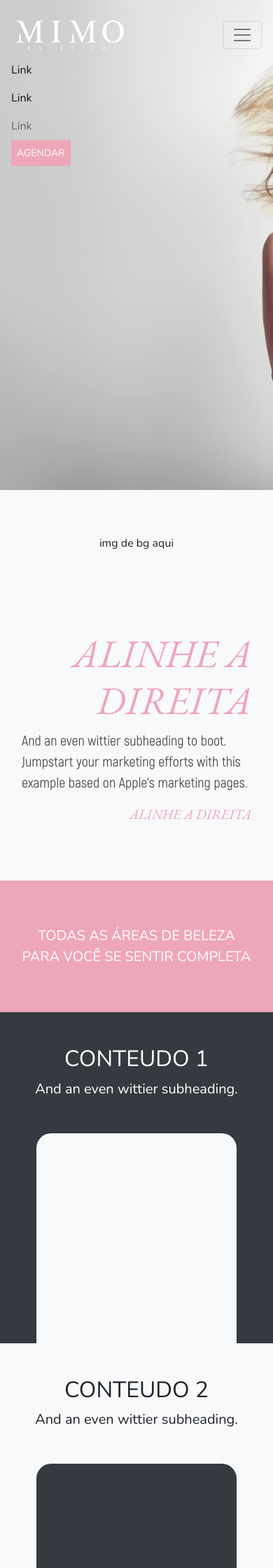
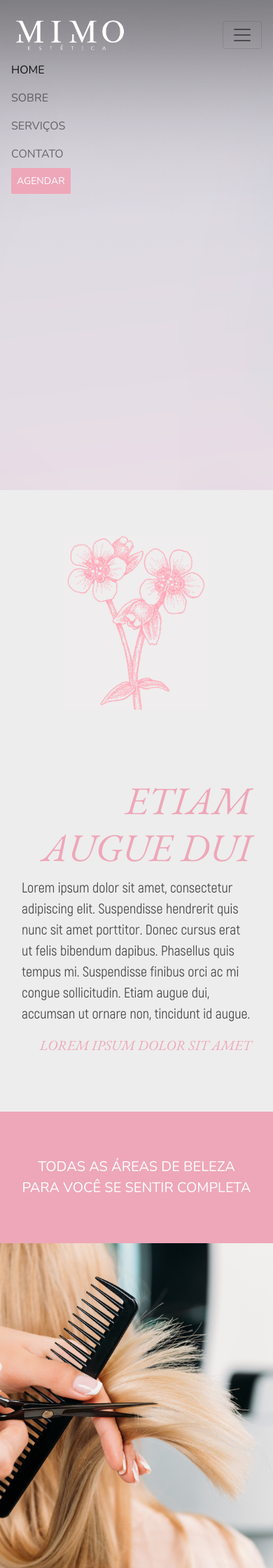
Before and after one commit to chlles/mimo, a PHP site: page / in a window 390 px wide, after a click that opens the changed part. Shown: the top 2240 px of the page at 70% size. Run offline with PHP 8.4, Linux system fonts and the light colour scheme; some libraries are stand-ins or nearby versions.

Commit message:
new updates

```diff
--- a/form/main.css
+++ b/form/main.css
@@ -106,9 +106,8 @@
   display: block;
   width: 100%;
   background-color: #454545;
-  border: 1px solid white;
   border-radius: 31px;
-  font-size: 18px;
+  font-size: 15px;
   color: white;
   line-height: 1.2;
 }
@@ -116,14 +115,14 @@
 
 /*---------------------------------------------*/
 input.input100 {
-  height: 62px;
-  padding: 0 35px 0 35px;
+  height: 46px;
+  padding: 0 35px 0 25px;
 }
 
 
 textarea.input100 {
   min-height: 169px;
-  padding: 19px 35px 0 35px;
+  padding: 19px 20px 0 20px;
 }
 
 
--- a/index.html
+++ b/index.html
@@ -38,15 +38,18 @@
         <div class="collapse navbar-collapse" id="navbar1">
             <ul class="navbar-nav ml-auto">
                 <li class="nav-item active">
-                    <a class="nav-link" href="#">Link</a>
+                    <a class="nav-link" href="#">HOME</a>
                 </li>
-                <li class="nav-item active">
-                    <a class="nav-link" href="#">Link</a>
+                <li class="nav-item ml-md-2">
+                    <a class="nav-link" href="#">SOBRE</a>
                 </li>
-                <li class="nav-item">
-                    <a class="nav-link" href="#">Link</a>
+                <li class="nav-item ml-md-2">
+                    <a class="nav-link" href="#">SERVIÇOS</a>
                 </li>
-                <li class="nav-item">
+                <li class="nav-item ml-md-2">
+                    <a class="nav-link" href="#">CONTATO</a>
+                </li>
+                <li class="nav-item ml-md-3">
                     <a class="btn btn-rosa" href="#">AGENDAR</a>
                 </li>
             </ul>
@@ -59,15 +62,15 @@
 </div>
 
 
-<div class="row position-relative overflow-hidden p-3 text-center bg-light">
+<div class="row position-relative overflow-hidden p-3 text-center backgroundGrey">
     <div class="container row mx-auto">
         <div class="col-md-5 mx-auto my-5 overflow-hidden">
-            <p>img de bg aqui</p>
+            <img src="img/home_site_flor.png" class="img-fluid" style="max-height:250px;">
         </div>
         <div class="col-md-7 mx-auto my-5 overflow-hidden">
-            <h3 class="display-4 font-weight-normal text-align-right textPink text-uppercase comSerifa">Alinhe a direita</h3>
-            <p class="lead font-weight-normal text-align-left textDarkGrey Akrobat">And an even wittier subheading to boot. Jumpstart your marketing efforts with this example based on Apple's marketing pages.</p>
-            <p class="lead font-weight-normal text-align-right textPink text-uppercase comSerifa">Alinhe a direita </p>
+            <h3 class="display-4 font-weight-normal text-align-right textPink text-uppercase comSerifa"> Etiam augue dui</h3>
+            <p class="lead font-weight-normal text-align-left textDarkGrey Akrobat">Lorem ipsum dolor sit amet, consectetur adipiscing elit. Suspendisse hendrerit quis nunc sit amet porttitor. Donec cursus erat ut felis bibendum dapibus. Phasellus quis tempus mi. Suspendisse finibus orci ac mi congue sollicitudin. Etiam augue dui, accumsan ut ornare non, tincidunt id augue.</p>
+            <p class="lead font-weight-normal text-align-right textPink text-uppercase comSerifa">Lorem ipsum dolor sit amet</p>
         </div>
     </div>
 </div>
@@ -79,61 +82,37 @@
 </div>
 
 <div class="d-md-flex flex-md-equal w-100">
-    <div class="bg-dark pt-3 px-3 pt-md-5 px-md-5 text-center text-white overflow-hidden">
-        <div class="my-3 py-3">
-            <h2 class="display-5">CONTEUDO 1</h2>
-            <p class="lead">And an even wittier subheading.</p>
-        </div>
-        <div class="bg-light shadow-sm mx-auto" style="width: 80%; height: 300px; border-radius: 21px 21px 0 0;"></div>
+    <div class="salao pt-3 px-3 pt-md-5 px-md-5 text-center text-white overflow-hidden">
+        <!--<div class="my-3 py-3">-->
+            <!--<h2 class="display-5">CONTEUDO 1</h2>-->
+            <!--<p class="lead">And an even wittier subheading.</p>-->
+        <!--</div>-->
     </div>
-    <div class="bg-light pt-3 px-3 pt-md-5 px-md-5 text-center overflow-hidden">
-        <div class="my-3 p-3">
-            <h2 class="display-5">CONTEUDO 2</h2>
-            <p class="lead">And an even wittier subheading.</p>
-        </div>
-        <div class="bg-dark shadow-sm mx-auto" style="width: 80%; height: 300px; border-radius: 21px 21px 0 0;"></div>
+    <div class="corporal pt-3 px-3 pt-md-5 px-md-5 text-center overflow-hidden">
+        <!--<div class="my-3 p-3">-->
+            <!--<h2 class="display-5">CONTEUDO 2</h2>-->
+            <!--<p class="lead">And an even wittier subheading.</p>-->
+        <!--</div>-->
     </div>
-    <div class="bg-primary pt-3 px-3 pt-md-5 px-md-5 text-center text-white overflow-hidden">
-        <div class="my-3 py-3">
-            <h2 class="display-5">CONTEUDO 3</h2>
-            <p class="lead">And an even wittier subheading.</p>
-        </div>
-        <div class="bg-light shadow-sm mx-auto" style="width: 80%; height: 300px; border-radius: 21px 21px 0 0;"></div>
+    <div class="esmalteria pt-3 px-3 pt-md-5 px-md-5 text-center text-white overflow-hidden">
+        <!--<div class="my-3 py-3">-->
+            <!--<h2 class="display-5">CONTEUDO 3</h2>-->
+            <!--<p class="lead">And an even wittier subheading.</p>-->
+        <!--</div>-->
     </div>
 </div>
 
 <div class="d-md-flex flex-md-equal w-100">
-    <div class="bg-light pt-3 px-3 pt-md-5 px-md-5 text-center overflow-hidden">
-        <div class="my-3 p-3">
-            <h2 class="display-5">CONTEUDO 4</h2>
-            <p class="lead">And an even wittier subheading.</p>
-        </div>
-        <div class="bg-dark shadow-sm mx-auto" style="width: 80%; height: 300px; border-radius: 21px 21px 0 0;"></div>
+    <div class="facial pt-3 px-3 pt-md-5 px-md-5 text-center text-white overflow-hidden">
     </div>
-    <div class="bg-primary pt-3 px-3 pt-md-5 px-md-5 text-center text-white overflow-hidden">
-        <div class="my-3 py-3">
-            <h2 class="display-5">CONTEUDO 5</h2>
-            <p class="lead">And an even wittier subheading.</p>
-        </div>
-        <div class="bg-light shadow-sm mx-auto" style="width: 80%; height: 300px; border-radius: 21px 21px 0 0;"></div>
+    <div class="salao pt-3 px-3 pt-md-5 px-md-5 text-center overflow-hidden">
     </div>
-    <div class="bg-dark pt-3 px-3 pt-md-5 px-md-5 text-center text-white overflow-hidden">
-        <div class="my-3 py-3">
-            <h2 class="display-5">CONTEUDO 6</h2>
-            <p class="lead">And an even wittier subheading.</p>
-        </div>
-        <div class="bg-light shadow-sm mx-auto" style="width: 80%; height: 300px; border-radius: 21px 21px 0 0;"></div>
+    <div class="corporal pt-3 px-3 pt-md-5 px-md-5 text-center text-white overflow-hidden">
     </div>
 </div>
 
-<div class="position-relative overflow-hidden p-3 text-center backgroundDarkGrey">
-    <div class="col-md-5 p-lg-5 mx-auto my-5">
-        <p class="lead font-weight-normal text-white">FAQ</p>
-    </div>
-</div>
-
-<div id="carouselExampleIndicators" class="carousel slide" data-ride="carousel" style="height: 159px;
-    overflow: hidden;">
+<div id="carouselExampleIndicators" class="carousel slide" data-ride="carousel" style="height: 445px;
+    overflow: hidden; margin: 0; padding: 0;">
     <ol class="carousel-indicators">
         <li data-target="#carouselExampleIndicators" data-slide-to="0" class="active"></li>
         <li data-target="#carouselExampleIndicators" data-slide-to="1"></li>
@@ -141,13 +120,13 @@
     </ol>
     <div class="carousel-inner">
         <div class="carousel-item active">
-            <img class="d-block w-100" src="http://getbootstrap.com/docs/4.0/assets/brand/bootstrap-social.png" alt="First slide">
+            <img class="d-block w-100" src="img/bgheader.png" alt="First slide">
         </div>
         <div class="carousel-item">
-            <img class="d-block w-100" src="http://getbootstrap.com/docs/4.0/assets/brand/bootstrap-social.png" alt="Second slide">
+            <img class="d-block w-100" src="img/bgheader.png" alt="Second slide">
         </div>
         <div class="carousel-item">
-            <img class="d-block w-100" src="http://getbootstrap.com/docs/4.0/assets/brand/bootstrap-social.png" alt="Third slide">
+            <img class="d-block w-100" src="img/bgheader.png" alt="Third slide">
         </div>
     </div>
     <a class="carousel-control-prev" href="#carouselExampleIndicators" role="button" data-slide="prev">
@@ -161,10 +140,52 @@
 </div>
 
 
-<div class="position-relative overflow-hidden p-3 text-center bg-light">
-    <div class="col-md-5 p-lg-5 mx-auto my-5">
-        <h1 class="display-4 font-weight-normal">depoimentos</h1>
-        <p class="lead font-weight-normal">And an even wittier subheading to boot. Jumpstart your marketing efforts with this example based on Apple's marketing pages.</p>
+<div class="position-relative overflow-hidden p-3 text-center backgroundGrey">
+    <div class="col-md-12 p-lg-12 mx-auto my-5">
+        <div class="container">
+            <div class="row">
+                <div class="col-md-8 col-center m-auto">
+                    <h4 class="textDarkGrey" style="margin-bottom: 0!important">MAIS SOBRE NÓS</h4>
+                    <h3 class="textPink">DEPOIMENTOS</h3>
+                    <div id="myCarousel" class="carousel slide" data-ride="carousel">
+                        <!-- Carousel indicators -->
+                        <ol class="carousel-indicators">
+                            <li data-target="#myCarousel" data-slide-to="0" class="active"></li>
+                            <li data-target="#myCarousel" data-slide-to="1"></li>
+                            <li data-target="#myCarousel" data-slide-to="2"></li>
+                        </ol>
+                        <!-- Wrapper for carousel items -->
+                        <div class="carousel-inner">
+                            <div class="item carousel-item active">
+                                <div class="img-box"><img src="img/cliente.jpg" alt=""></div>
+                                <h5 class="font-weight-bold textDarkGrey mt-4">DANIELA RABELO</h5>
+                                <h4 class="font-weight-light textDarkGrey">QUALIDADE, MELHOR PREÇO!</h4>
+                                <p class="testimonial">Lorem ipsum dolor sit amet, consectetur adipiscing elit. Nam eu sem tempor, varius quam at, luctus dui. Mauris magna metus, dapibus nec turpis vel, semper malesuada ante. Idac bibendum scelerisque non non purus. Suspendisse varius nibh non aliquet.</p>
+                            </div>
+                            <div class="item carousel-item">
+                                <div class="img-box"><img src="img/cliente.jpg" alt=""></div>
+                                <h5 class="font-weight-bold textDarkGrey mt-4">DANIELA RABELO</h5>
+                                <h4 class="font-weight-light textDarkGrey">QUALIDADE, MELHOR PREÇO!</h4>
+                                <p class="testimonial">Lorem ipsum dolor sit amet, consectetur adipiscing elit. Nam eu sem tempor, varius quam at, luctus dui. Mauris magna metus, dapibus nec turpis vel, semper malesuada ante. Idac bibendum scelerisque non non purus. Suspendisse varius nibh non aliquet.</p>
+                            </div>
+                            <div class="item carousel-item">
+                                <div class="img-box"><img src="img/cliente.jpg" alt=""></div>
+                                <h5 class="font-weight-bold textDarkGrey mt-4">DANIELA RABELO</h5>
+                                <h4 class="font-weight-light textDarkGrey">QUALIDADE, MELHOR PREÇO!</h4>
+                                <p class="testimonial">Lorem ipsum dolor sit amet, consectetur adipiscing elit. Nam eu sem tempor, varius quam at, luctus dui. Mauris magna metus, dapibus nec turpis vel, semper malesuada ante. Idac bibendum scelerisque non non purus. Suspendisse varius nibh non aliquet.</p>
+                            </div>
+                        </div>
+                        <!-- Carousel controls -->
+                        <a class="carousel-control left carousel-control-prev" href="#myCarousel" data-slide="prev">
+                            <i class="fa fa-angle-left"></i>
+                        </a>
+                        <a class="carousel-control right carousel-control-next" href="#myCarousel" data-slide="next">
+                            <i class="fa fa-angle-right"></i>
+                        </a>
+                    </div>
+                </div>
+            </div>
+        </div>
     </div>
 </div>
 
@@ -173,17 +194,17 @@
         <div class="d-md-flex flex-md-equal bpy-5 row py-5" style="margin-right:0!important; overflow-x: hidden">
             <div class="infos-form text-white col-xs-12">
                 <ul class="float-right text-align-right mr-5" style="margin-top: 85px;">
-                    <li class="nav-item active">
-                        <h5 class="form-title-pink font-weight-normal">Endereço</h5>
+                    <li class="nav-item mt-md-3">
+                        <h5 class="form-title-pink font-weight-normal mb-md-1">Endereço</h5>
                         <p>Rua Oscar Freire 2604</p>
                         <p>SÃO PAULO - SP</p>
                     </li>
-                    <li class="nav-item active">
-                        <h5 class="form-title-pink font-weight-normal">Telefone</h5>
+                    <li class="nav-item mt-md-3">
+                        <h5 class="form-title-pink font-weight-normal mb-md-1">Telefone</h5>
                         <p>(11) 99478-1012</p>
                     </li>
-                    <li class="nav-item font-weight-light">
-                        <h5 class="form-title-pink font-weight-normal">Horário de <br/>funcionamento</h5>
+                    <li class="nav-item font-weight-light mt-md-3">
+                        <h5 class="form-title-pink font-weight-normal mb-md-1">Horário de <br/>funcionamento</h5>
                         <p>SEG À SEX</p>
                         <p>10h às 19:30h</p>
                         <p>SÁB</p>
--- a/product.css
+++ b/product.css
@@ -75,7 +75,7 @@
 }
 
 .layerCor {
-  background-color: rgba(69, 69, 69);
+  background-color: rgb(69, 69, 69);
   width: 100%;
   height: 100%;
 }
@@ -146,7 +146,7 @@
 }
 
 .bg-header{
-  background-image: url("img/bgheader.jpg");
+  background-image: url("img/bgheader.png");
   background-size: cover;
   background-repeat: no-repeat;
   height:700px;
@@ -230,3 +230,171 @@
 }
 
 .overflow-hidden { overflow: hidden; }
+
+.col-center {
+  margin: 0 auto;
+  float: none !important;
+}
+.carousel {
+  margin: 50px auto;
+  padding: 0 70px;
+}
+.carousel .item {
+  color: #999;
+  font-size: 14px;
+  text-align: center;
+  overflow: hidden;
+  min-height: 290px;
+}
+.carousel .item .img-box {
+  width: 135px;
+  height: 135px;
+  margin: 0 auto;
+  padding: 5px;
+  border: 1px solid #ddd;
+  border-radius: 50%;
+}
+.carousel .img-box img {
+  width: 100%;
+  height: 100%;
+  display: block;
+  border-radius: 50%;
+}
+/*.carousel .testimonial {*/
+  /*padding: 30px 0 10px;*/
+/*}*/
+.carousel .overview {
+  font-style: italic;
+}
+.carousel .overview b {
+  text-transform: uppercase;
+  color: #7AA641;
+}
+.carousel .carousel-control {
+  width: 40px;
+  height: 40px;
+  margin-top: -20px;
+  top: 50%;
+  background: none;
+}
+.carousel-control i {
+  padding: 3px 18px;
+  border-radius: 50px;
+  font-size: 39px;
+  line-height: 42px;
+  position: absolute;
+  display: inline-block;
+  color: #cc8495;
+  background-color: white;
+  box-shadow: 0 3px 3px #e6e6e6, 0 0 0 #000;
+}
+.carousel .carousel-indicators {
+  bottom: -40px;
+}
+.carousel-indicators li, .carousel-indicators li.active {
+  width: 10px;
+  height: 10px;
+  margin: 1px 3px;
+  border-radius: 50%;
+}
+.carousel-indicators li {
+  background: #999;
+  border-color: transparent;
+  box-shadow: inset 0 2px 1px rgba(0,0,0,0.2);
+}
+.carousel-indicators li.active {
+  background: #555;
+  box-shadow: inset 0 2px 1px rgba(0,0,0,0.2);
+}
+
+/* categorias */
+
+.salao {
+  position:relative;
+  background-image: url('img/salao.jpeg');
+  background-size: cover;
+  background-position: center;
+  height:500px;
+  transition: background-color 0.8s;
+}
+
+.salao:hover {
+  background-color: rgba(204, 132, 149, 0.4);
+}
+
+.salao:before {
+  position: absolute;
+  top: 0; right: 0; bottom: 0; left: 0;
+  background-color: inherit;
+  content: ' ';
+}
+
+.corporal {
+  position:relative;
+  background-image: url('img/corporal.jpg');
+  background-size: cover;
+  background-position: center;
+  height:500px;
+  transition: background-color 0.8s;
+}
+
+.corporal:hover {
+  background-color: rgba(204, 132, 149, 0.4);
+}
+
+.corporal:before {
+  position: absolute;
+  top: 0; right: 0; bottom: 0; left: 0;
+  background-color: inherit;
+  content: ' ';
+}
+
+.esmalteria {
+  position:relative;
+  background-image: url('img/esmalteria.jpg');
+  background-size: cover;
+  background-position: center;
+  height:500px;
+  transition: background-color 0.8s;
+}
+
+.esmalteria:hover {
+  background-color: rgba(204, 132, 149, 0.4);
+}
+
+.esmalteria:before {
+  position: absolute;
+  top: 0; right: 0; bottom: 0; left: 0;
+  background-color: inherit;
+  content: ' ';
+}
+
+.facial {
+  position:relative;
+  background-image: url('img/facial.jpg');
+  background-size: cover;
+  background-position: center;
+  height:500px;
+  transition: background-color 0.8s;
+}
+
+.facial:hover {
+  background-color: rgba(204, 132, 149, 0.4);
+}
+
+.facial:before {
+  position: absolute;
+  top: 0; right: 0; bottom: 0; left: 0;
+  background-color: inherit;
+  content: ' ';
+}
+
+h5.form-title-pink.font-weight-normal{
+  font-size: 17px;
+}
+
+
+li p{
+  font-size: 14px;
+  font-weight: normal;
+}
```
Also changed, not shown: img/bgheader.jpg (deleted), img/bgheader.png (added), img/cliente.jpg (added), img/corporal.jpg (added), img/home_site_flor.png (added), img/salao.jpeg (added), 2 other files.
